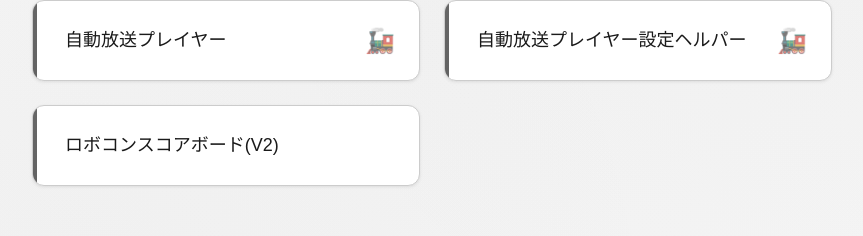
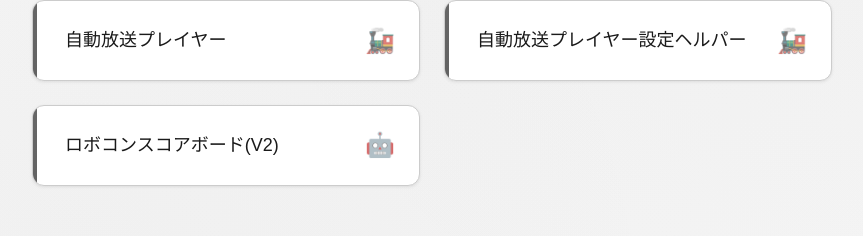
Before and after one commit to neko09cat/neko09cat.github.io, a plain HTML site: page index.html in a window 1280 px wide. Shown: the part 409-645 px from the top of the page, without its empty margins (208-1071 px from the left). Drawn offline with Linux system fonts and the light colour scheme.

Commit message:
Update Path

```diff
--- a/index.html
+++ b/index.html
@@ -26,7 +26,7 @@
     <ul>
         <a href="./Train-Speak/index.html">自動放送プレイヤー</a>
         <a href="./Train-Speak-Helper/index.html">自動放送プレイヤー設定ヘルパー</a>
-        <a href="https://site.neko09cat.com/Robocon-Score-LCD-V2-App/">ロボコンスコアボード(V2)</a>
+        <a href="./Robocon-Score-LCD-V2-App/">ロボコンスコアボード(V2)</a>
     </ul>
     <label>リンク集</label>
     <ul>
--- a/style.css
+++ b/style.css
@@ -199,7 +199,7 @@ ul a[href*="Train-Speak"]:hover::after {
     opacity: 1;
     filter: hue-rotate(10deg) saturate(1);
 }
-ul a[href^="Robocon-Score-LCD"]::after{
+ul a[href*="Robocon-Score-LCD"]::after{
     content: '🤖';
     position: absolute;
     right: var(--spacing-md);
```
